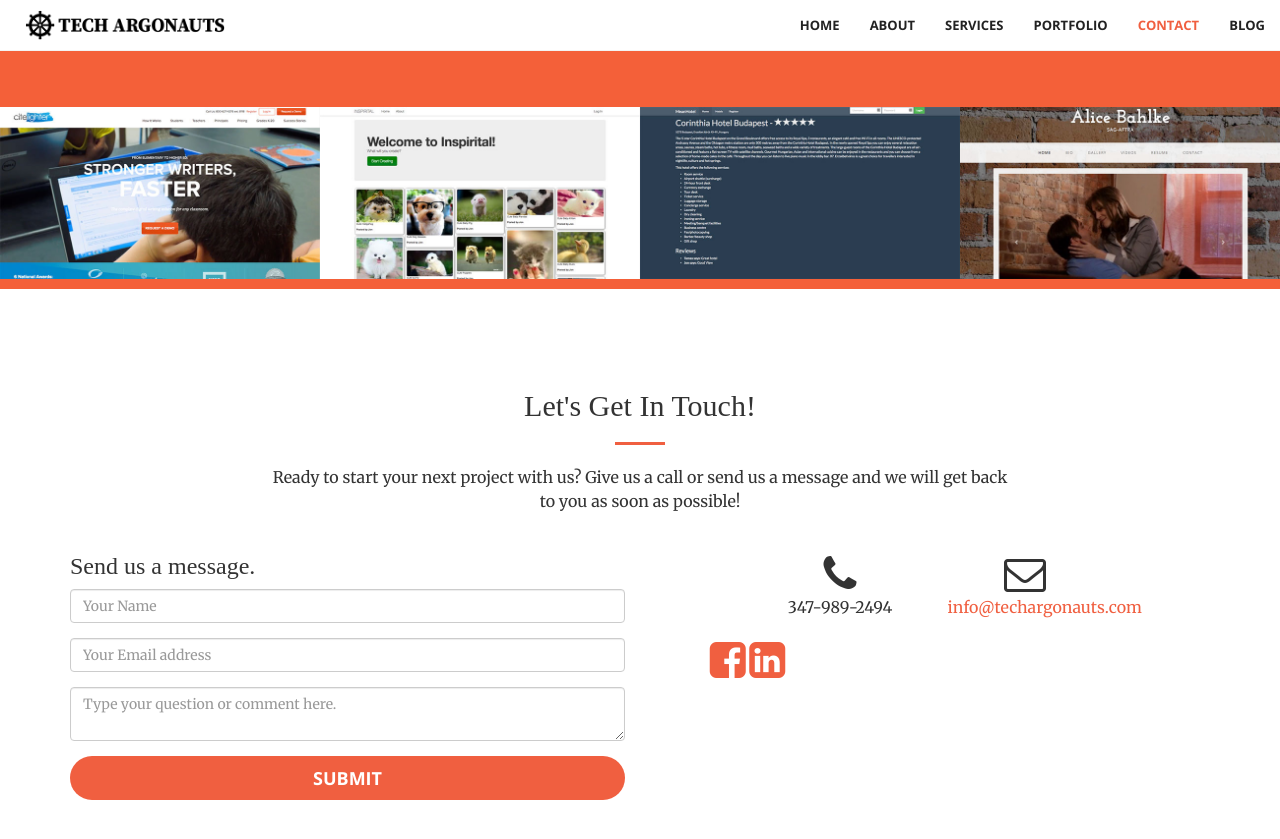
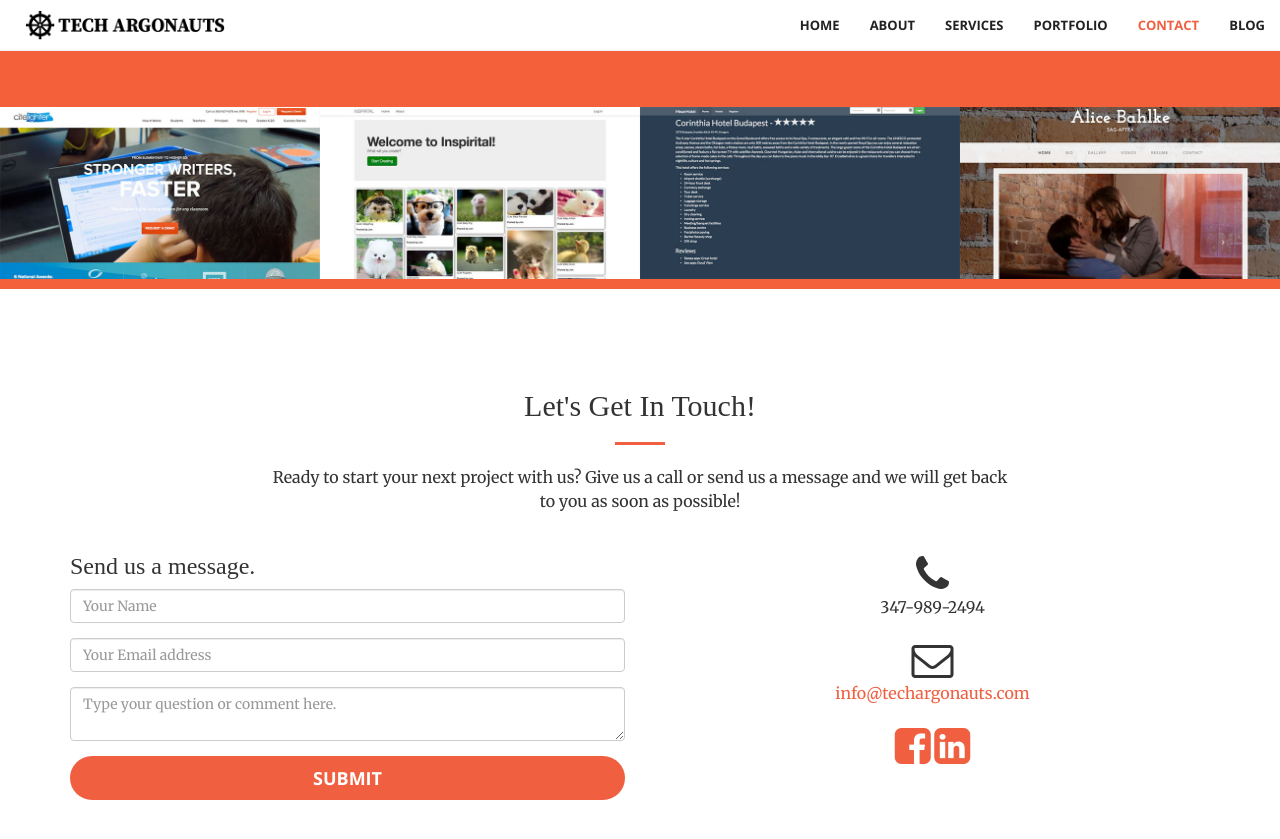
Before and after one commit to jonnyc/techargonauts, a Jekyll site: the page built from index.html, in a window 1280 px wide and 900 px high, scrolled down 2063 px. Shown: the top 839 px of the window. Built offline with Jekyll 4.4.1, drawn with Linux system fonts in a browser that asks for light colours; nearby versions of some CDN libraries; some web fonts are replaced.

Commit message:
Fix layout for  contact information to stay in column and not break on larger resolutions.

```diff
--- a/_layouts/default.html
+++ b/_layouts/default.html
@@ -181,15 +181,15 @@
         </div>
         <div class="col-sm-6">
           <br>
-          <div class="col-lg-4 col-lg-offset-2 text-center">
+          <div class="col-xs-12  text-center">
             <i class="fa fa-phone fa-3x sr-contact"></i>
             <p>347-989-2494</p>
           </div>
-          <div class="col-lg-4 text-center">
+          <div class="col-xs-12 text-center">
             <i class="fa fa-envelope-o fa-3x sr-contact"></i>
             <p><a href="mailto:info@techargonauts.com">info@techargonauts.com</a></p>
           </div>
-          <div class="col-lg-4 text-center">
+          <div class="col-xs-12 text-center">
             <a target="_blank" href="https://www.facebook.com/techargonauts/"><i class="fa fa-facebook-square fa-3x sr-contact"></i></a>
             <a target="_blank" href="https://www.linkedin.com/company/techargonauts"><i class="fa fa-linkedin-square fa-3x sr-contact"></i></a>
           </div>
```
